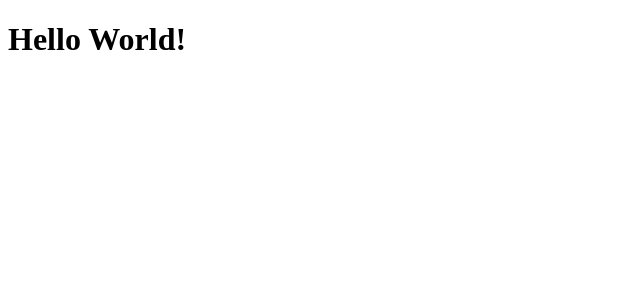
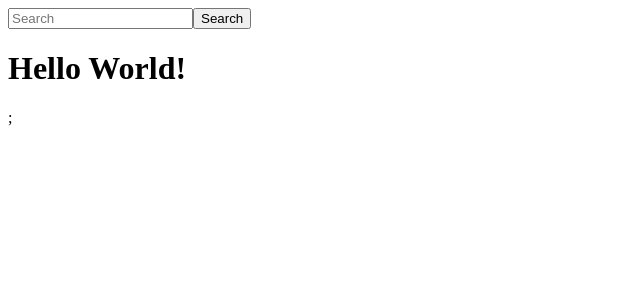
Before and after one commit to CauaRojas/CaloriesCounter, a React (Vite) app: page / in a window 1280 px wide. Shown: the top 300 px of the page, without its empty margins (0-640 px from the left). Built offline with nearby package versions, Linux system fonts and the light colour scheme.

Commit message:
created the template for a search bar

```diff
--- a/src/App.tsx
+++ b/src/App.tsx
@@ -1,8 +1,16 @@
 import { useState } from 'react';
 import './App.css';
+import SearchBar from './SearchBar';
+const foodData = await import('./foodData.json');
+const foods = foodData.default.Food_Display_Table.Food_Display_Row;
 
 function App() {
-	return <h1>Hello World!</h1>;
+	return (
+		<>
+			<SearchBar />
+			<h1>Hello World!</h1>;
+		</>
+	);
 }
 
 export default App;
--- /dev/null
+++ b/src/SearchBar.tsx
@@ -0,0 +1,10 @@
+import { useEffect } from 'react';
+
+export default function SearchBar() {
+	return (
+		<div className='search-bar'>
+			<input type='text' placeholder='Search' />
+			<button>Search</button>
+		</div>
+	);
+}
```
